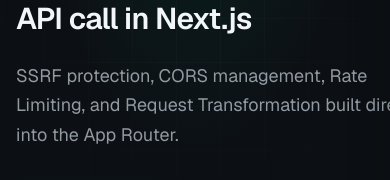
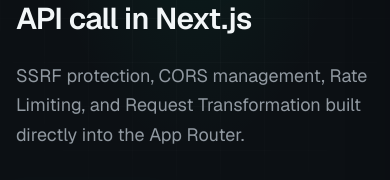
Before and after one commit to arcademan21/next-proxy-web, a Next.js app: page / in a window 390 px wide. Shown: the part 267-447 px from the top of the page. Built offline with nearby package versions, Linux system fonts and the light colour scheme.

Commit message:
fix: constrain subtitle width on mobile (pr-10)

```diff
--- a/components/hero.tsx
+++ b/components/hero.tsx
@@ -69,7 +69,7 @@
             One secure entry point for every outbound API call in Next.js
           </h1>
 
-          <p className="mt-6 max-w-xl text-pretty text-lg leading-relaxed text-muted-foreground">
+          <p className="mt-6 max-w-xl text-pretty text-lg leading-relaxed text-muted-foreground max-lg:pr-10">
             SSRF protection, CORS management, Rate Limiting, and Request
             Transformation built directly into the App Router.
           </p>
```
